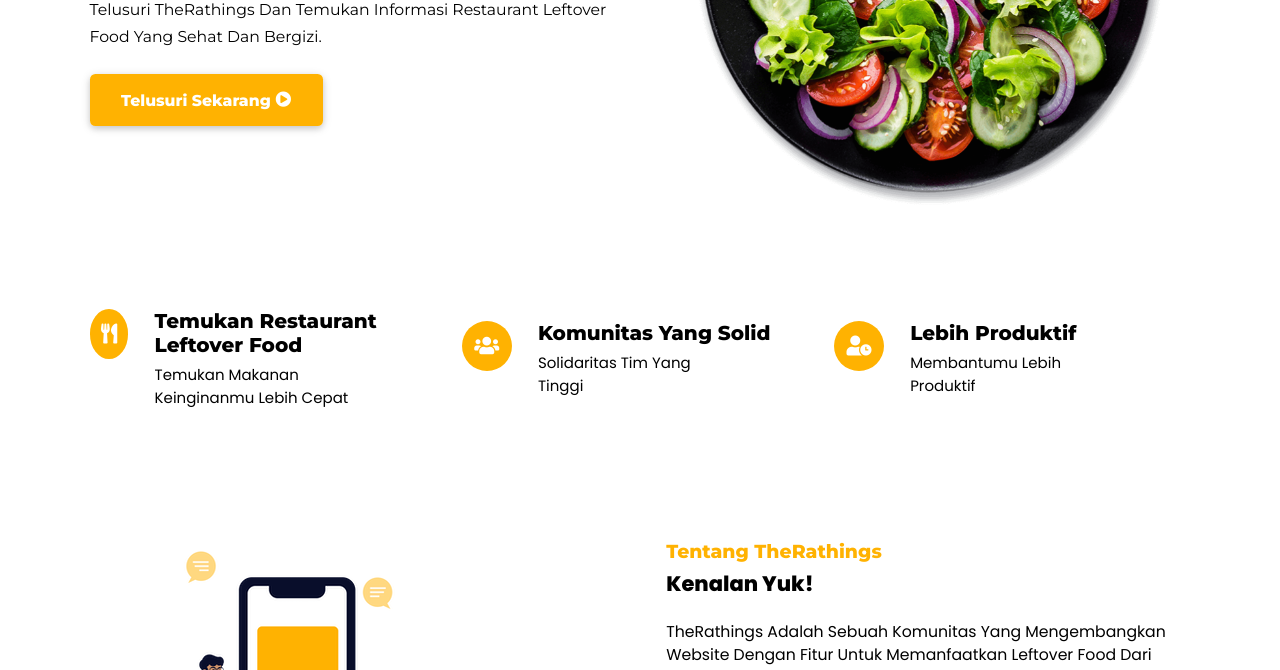
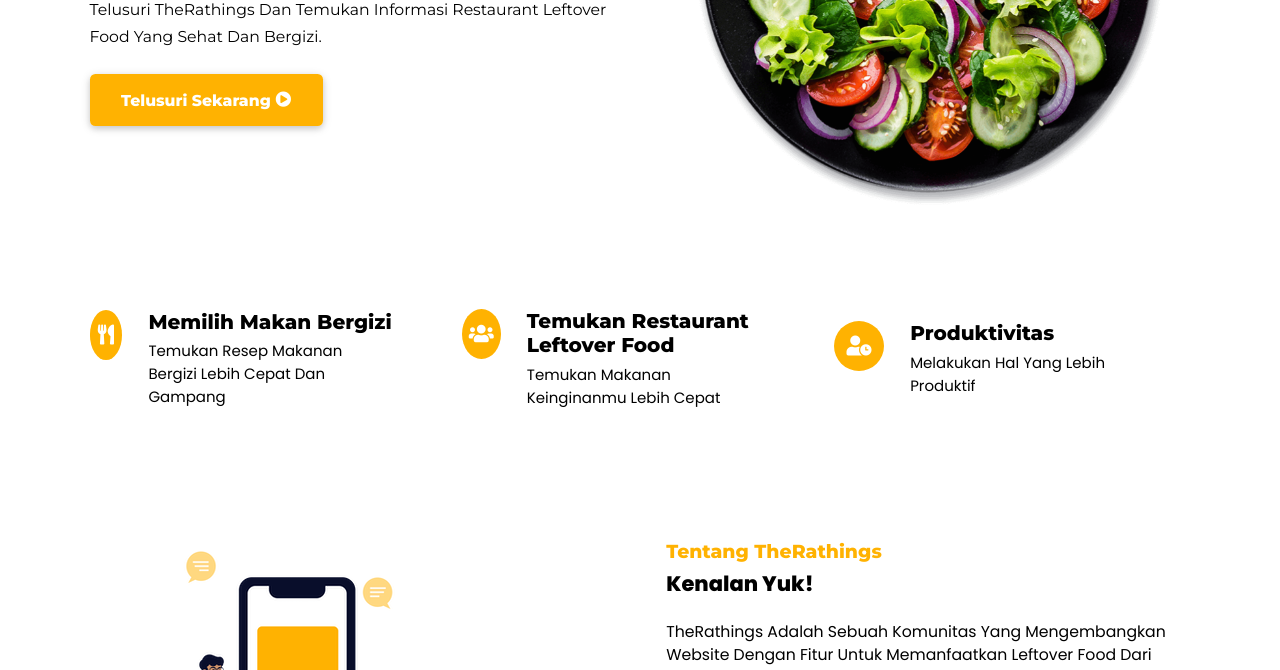
Before and after one commit to uputri/templateCapstone, a plain HTML site: page index.html in a window 1280 px wide. Shown: the part 430-1100 px from the top of the page. Drawn offline with Linux system fonts and the light colour scheme.

Commit message:
push home

```diff
--- a/index.html
+++ b/index.html
@@ -54,22 +54,22 @@
       <div class="box" style="--i: 1">
         <i class="fas fa-utensils"></i>
         <div class="content">
-          <h2>Temukan restaurant leftover food</h2>
-          <p>Temukan makanan keinginanmu lebih cepat</p>
+          <h2>Memilih makan bergizi</h2>
+          <p>Temukan resep makanan bergizi lebih cepat dan gampang</p>
         </div>
       </div>
       <div class="box" style="--i: 1.2">
         <i class="fas fa-users"></i>
         <div class="content">
-          <h2>Komunitas yang solid</h2>
-          <p>solidaritas tim yang tinggi</p>
+          <h2>Temukan restaurant leftover food</h2>
+          <p>Temukan makanan keinginanmu lebih cepat</p>
         </div>
       </div>
       <div class="box" style="--i: 1.4">
         <i class="fas fa-user-clock"></i>
         <div class="content">
-          <h2>lebih produktif</h2>
-          <p>membantumu lebih produktif</p>
+          <h2>Produktivitas</h2>
+          <p>Melakukan hal yang lebih produktif</p>
         </div>
       </div>
     </section>
```
